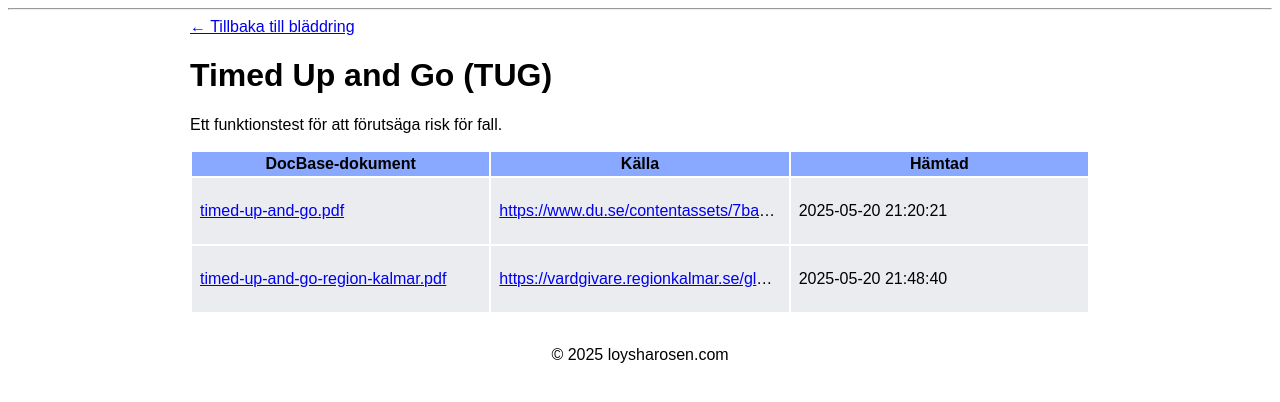
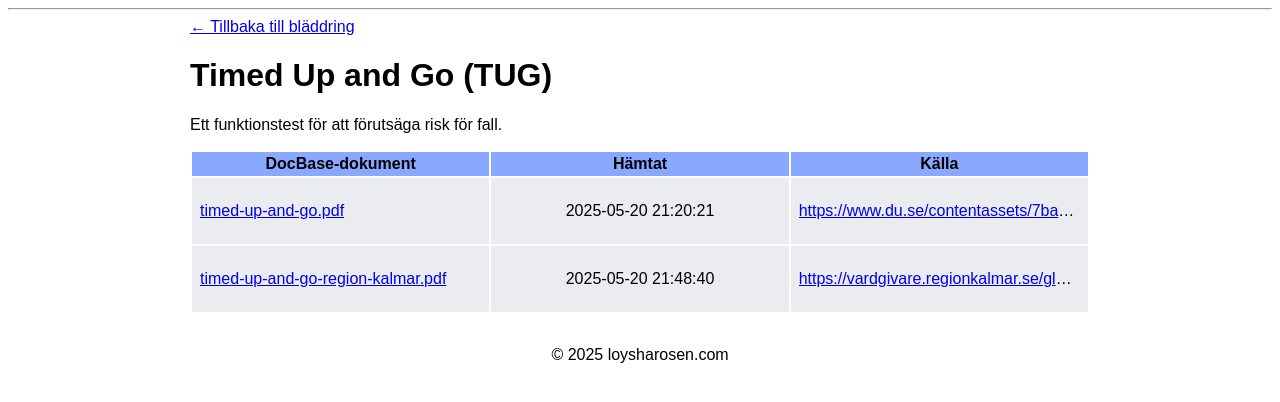
Before and after one commit to loysharosen/docbase, a Flask app: page /1 in a window 1280 px wide. Shown: the part 79-481 px from the top of the page. Run offline with Flask 3, Linux system fonts and the light colour scheme; data comes from the database, SQL or seed files in the repository.

Commit message:
new order detail links table

```diff
--- a/static/style.css
+++ b/static/style.css
@@ -128,12 +128,13 @@ footer
     text-align: center;
 }
 
-.funky-brow
+.links-table-link
 {
     overflow: hidden;    /* Hides any content that overflows the element's box */
     text-overflow: ellipsis; /* Displays an ellipsis (...) to indicate truncated text */
     white-space: nowrap;
     display: block;
+
 }
 
 .links-table {
@@ -149,14 +150,7 @@ footer
     padding: 8px;
 }
 
-.links-table td:nth-child(1) {  /* Document column */
-    width: 30%;
+.date-added
+{
+    text-align: center !important;
 }
-
-.links-table td:nth-child(2) {  /* Source column */
-    width: 50%;
-}
-
-.links-table td:nth-child(3) {  /* Date column */
-    width: 20%;
-}
--- a/templates/detail.html
+++ b/templates/detail.html
@@ -51,29 +51,29 @@
                     <tr>
                         <th>DocBase-dokument</th>
                         {% if links|selectattr('source_link')|list %}
+                            <th>Hämtat</th>
                             <th>Källa</th>
-                            <th>Hämtad</th>
                         {% endif %}
                     </tr>
                     {% for link in links %}
                     <tr>
                         <td>
-                            <p class="funky-brow">
+                            <p class="links-table-link">
                                 <a href="static/files/{{ link.docbase_link }}" target="_blank">
                                     {{ link.docbase_link }}
                                 </a>
                             </p>
                         </td>
                         {% if link.source_link %}
+                            <td class="date-added">
+                                <p>{{ link.date_added }}</p>
+                            </td>
                             <td>
-                                <p class="funky-brow">
+                                <p class="links-table-link">
                                     <a href="{{ link.source_link }}" target="_blank">
                                         {{ link.source_link }}
                                     </a>
                                 </p>
-                            </td>
-                            <td>
-                                <p>{{ link.date_added }}</p>
                             </td>
                         {% endif %}
                     </tr>
```
